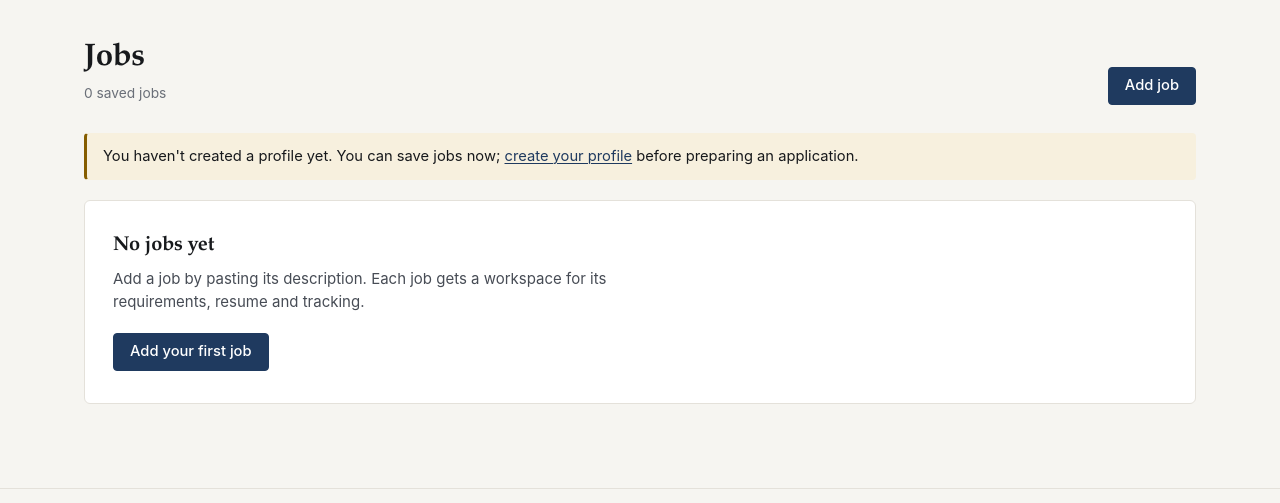
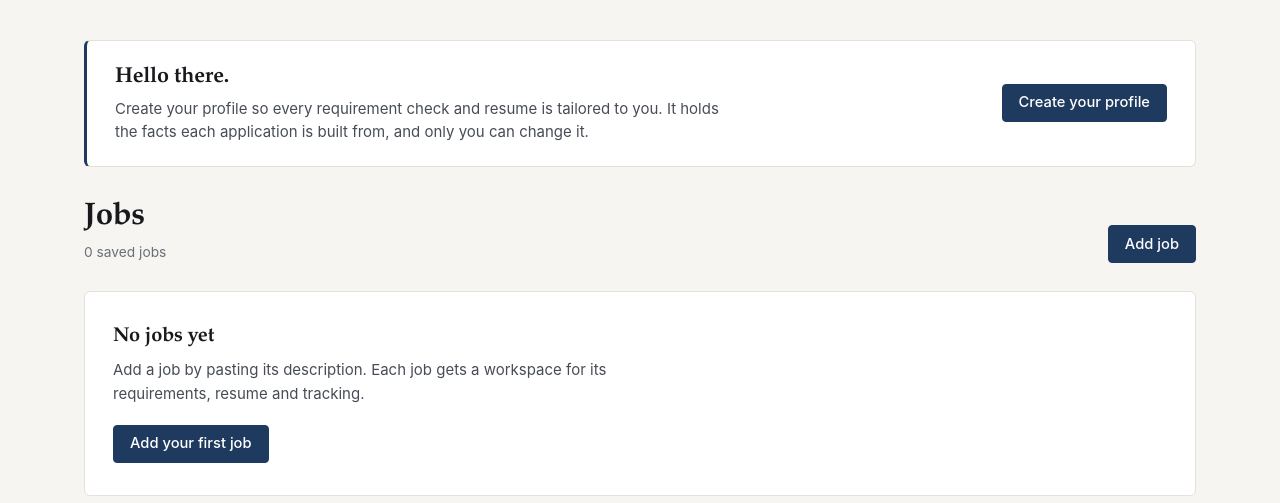
Before and after one commit to Varunsai1930/ResuApply, a FastAPI app: page /jobs in a window 1280 px wide. Shown: the part 57-560 px from the top of the page. Run offline with FastAPI, Linux system fonts and the light colour scheme; some libraries are stand-ins or nearby versions.

Commit message:
Greet the user and invite them to create a profile
Co-Authored-By: Claude Opus 5.5 <noreply@anthropic.com>

```diff
--- a/app/templates/jobs_list.html
+++ b/app/templates/jobs_list.html
@@ -2,6 +2,17 @@
 {% import "macros.html" as m with context %}
 {% block title %}Jobs{% endblock %}
 {% block content %}
+{% if candidate %}
+<p class="greeting">Hello, {{ candidate.profile.contact.name | first_name }}.</p>
+{% else %}
+<section class="greeting-card" aria-labelledby="greeting-title">
+  <div>
+    <h2 id="greeting-title">Hello there.</h2>
+    <p>Create your profile so every requirement check and resume is tailored to you. It holds the facts each application is built from, and only you can change it.</p>
+  </div>
+  <a class="btn-primary" href="/profile/edit">Create your profile</a>
+</section>
+{% endif %}
 <div class="page-head with-actions">
   <div>
     <h1>Jobs</h1>
@@ -9,10 +20,6 @@
   </div>
   <a class="btn-primary" href="/jobs/new">Add job</a>
 </div>
-
-{% if not candidate %}
-<p class="notice">You haven't created a profile yet. You can save jobs now; <a href="/profile/edit">create your profile</a> before preparing an application.</p>
-{% endif %}
 
 {% if jobs %}
 <ul class="summary-strip" aria-label="Jobs by status">
```
